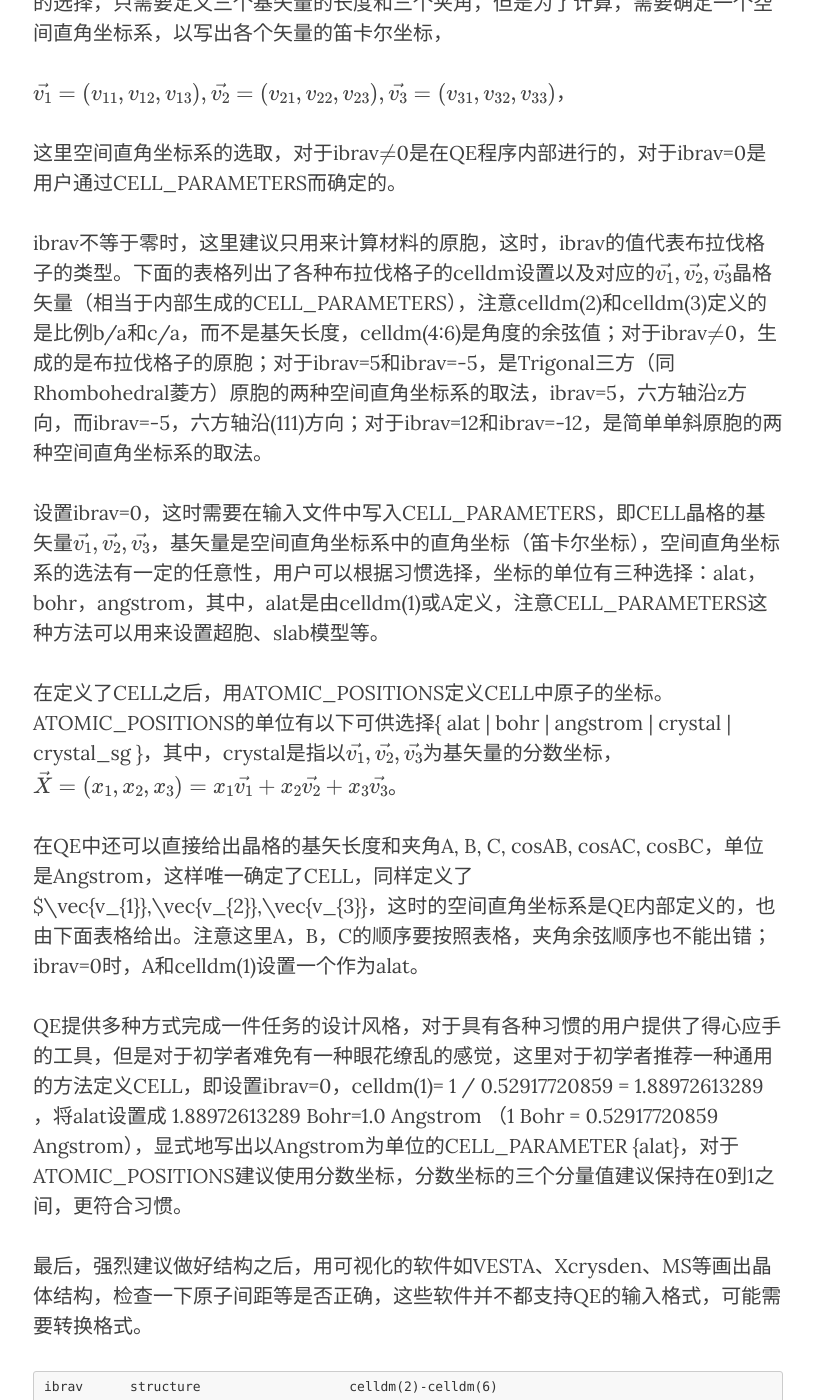
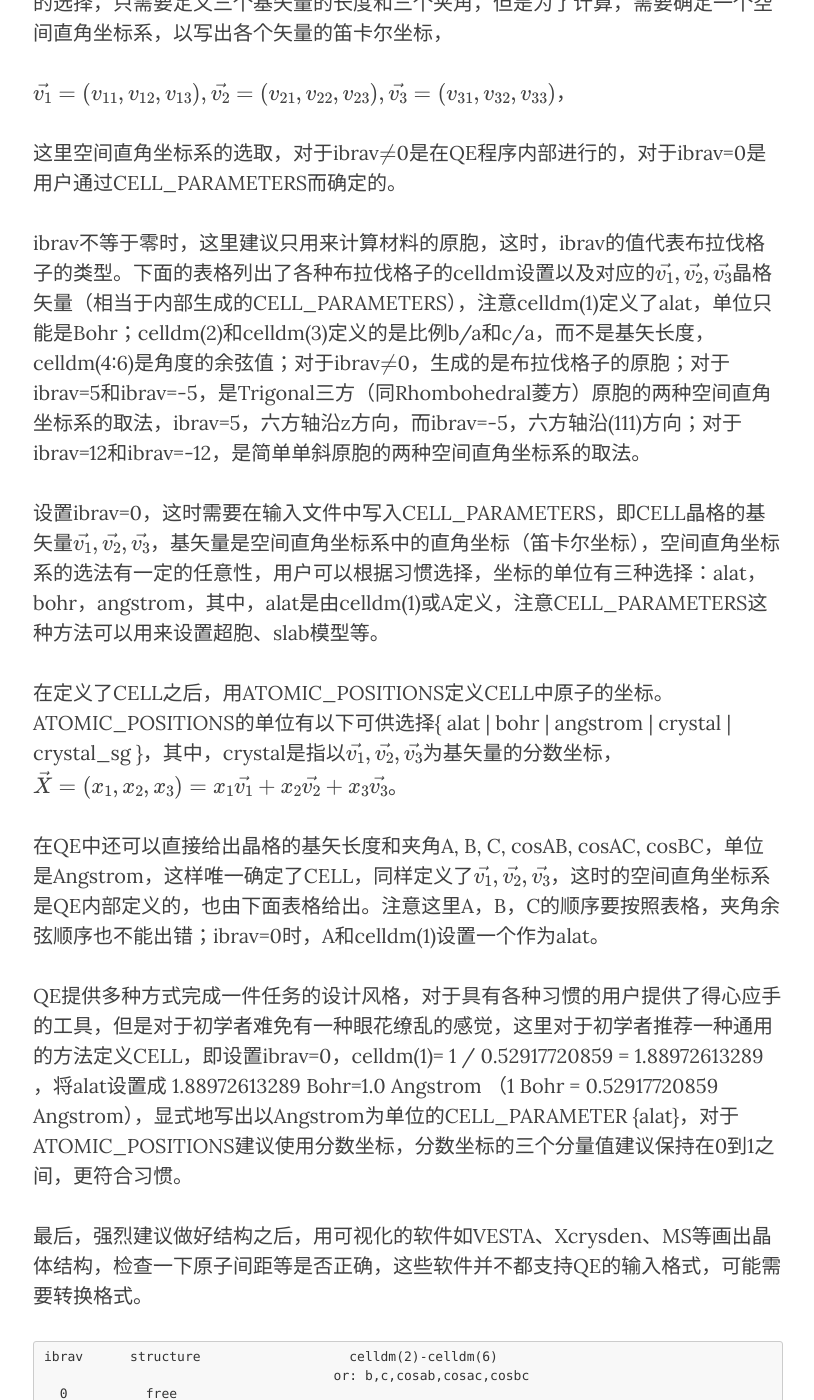
Before and after one commit to yyyu200/DFTbook, a Jekyll site: the page built from _posts/2019-04-07-TransCell.md, in a window 1280 px wide and 1400 px high, scrolled down 3607 px. Shown: the whole window, without its empty margins (232-1046 px from the left). Built offline with Jekyll 4.4.1, drawn with Linux system fonts in a browser that asks for light colours; nearby versions of some CDN libraries; formulas are drawn with MathJax 3; comment, search, counter and statistics services are not loaded.

Commit message:
modify at20190414-11:40:26-aliyun

```diff
--- a/_posts/2019-04-07-TransCell.md
+++ b/_posts/2019-04-07-TransCell.md
@@ -73,13 +73,13 @@ $$\vec{v_{1}}=(v_{11},v_{12},v_{13}),\vec{v_{2}}=(v_{21},v_{22},v_{23}),\vec{v_{
 
 这里空间直角坐标系的选取，对于ibrav$\neq$0是在QE程序内部进行的，对于ibrav=0是用户通过CELL_PARAMETERS而确定的。
 
-ibrav不等于零时，这里建议只用来计算材料的原胞，这时，ibrav的值代表布拉伐格子的类型。下面的表格列出了各种布拉伐格子的celldm设置以及对应的$\vec{v_{1}},\vec{v_{2}},\vec{v_{3}}$晶格矢量（相当于内部生成的CELL_PARAMETERS），注意celldm(2)和celldm(3)定义的是比例b/a和c/a，而不是基矢长度，celldm(4:6)是角度的余弦值；对于ibrav$\neq$0，生成的是布拉伐格子的原胞；对于ibrav=5和ibrav=-5，是Trigonal三方（同Rhombohedral菱方）原胞的两种空间直角坐标系的取法，ibrav=5，六方轴沿z方向，而ibrav=-5，六方轴沿(111)方向；对于ibrav=12和ibrav=-12，是简单单斜原胞的两种空间直角坐标系的取法。
+ibrav不等于零时，这里建议只用来计算材料的原胞，这时，ibrav的值代表布拉伐格子的类型。下面的表格列出了各种布拉伐格子的celldm设置以及对应的$\vec{v_{1}},\vec{v_{2}},\vec{v_{3}}$晶格矢量（相当于内部生成的CELL_PARAMETERS），注意celldm(1)定义了alat，单位只能是Bohr；celldm(2)和celldm(3)定义的是比例b/a和c/a，而不是基矢长度，celldm(4:6)是角度的余弦值；对于ibrav$\neq$0，生成的是布拉伐格子的原胞；对于ibrav=5和ibrav=-5，是Trigonal三方（同Rhombohedral菱方）原胞的两种空间直角坐标系的取法，ibrav=5，六方轴沿z方向，而ibrav=-5，六方轴沿(111)方向；对于ibrav=12和ibrav=-12，是简单单斜原胞的两种空间直角坐标系的取法。
 
 设置ibrav=0，这时需要在输入文件中写入CELL_PARAMETERS，即CELL晶格的基矢量$\vec{v_{1}},\vec{v_{2}},\vec{v_{3}}$，基矢量是空间直角坐标系中的直角坐标（笛卡尔坐标），空间直角坐标系的选法有一定的任意性，用户可以根据习惯选择，坐标的单位有三种选择：alat，bohr，angstrom，其中，alat是由celldm(1)或A定义，注意CELL_PARAMETERS这种方法可以用来设置超胞、slab模型等。
 
 在定义了CELL之后，用ATOMIC_POSITIONS定义CELL中原子的坐标。ATOMIC_POSITIONS的单位有以下可供选择\{ alat \| bohr \| angstrom \| crystal \| crystal_sg \}，其中，crystal是指以$\vec{v_{1}},\vec{v_{2}},\vec{v_{3}}$为基矢量的分数坐标，$\vec{X}=(x_{1},x_{2},x_{3})=x_{1}\vec{v_{1}}+x_{2}\vec{v_{2}}+x_{3}\vec{v_{3}}$。
 
-在QE中还可以直接给出晶格的基矢长度和夹角A, B, C, cosAB, cosAC, cosBC，单位是Angstrom，这样唯一确定了CELL，同样定义了$\vec{v_{1}},\vec{v_{2}},\vec{v_{3}}，这时的空间直角坐标系是QE内部定义的，也由下面表格给出。注意这里A，B，C的顺序要按照表格，夹角余弦顺序也不能出错；ibrav=0时，A和celldm(1)设置一个作为alat。
+在QE中还可以直接给出晶格的基矢长度和夹角A, B, C, cosAB, cosAC, cosBC，单位是Angstrom，这样唯一确定了CELL，同样定义了$\vec{v_{1}},\vec{v_{2}},\vec{v_{3}}$，这时的空间直角坐标系是QE内部定义的，也由下面表格给出。注意这里A，B，C的顺序要按照表格，夹角余弦顺序也不能出错；ibrav=0时，A和celldm(1)设置一个作为alat。
 
 QE提供多种方式完成一件任务的设计风格，对于具有各种习惯的用户提供了得心应手的工具，但是对于初学者难免有一种眼花缭乱的感觉，这里对于初学者推荐一种通用的方法定义CELL，即设置ibrav=0，celldm(1)= 1 / 0.52917720859 = 1.88972613289 ，将alat设置成 1.88972613289 Bohr=1.0 Angstrom （1 Bohr = 0.52917720859 Angstrom），显式地写出以Angstrom为单位的CELL_PARAMETER {alat}，对于ATOMIC_POSITIONS建议使用分数坐标，分数坐标的三个分量值建议保持在0到1之间，更符合习惯。
 
```
